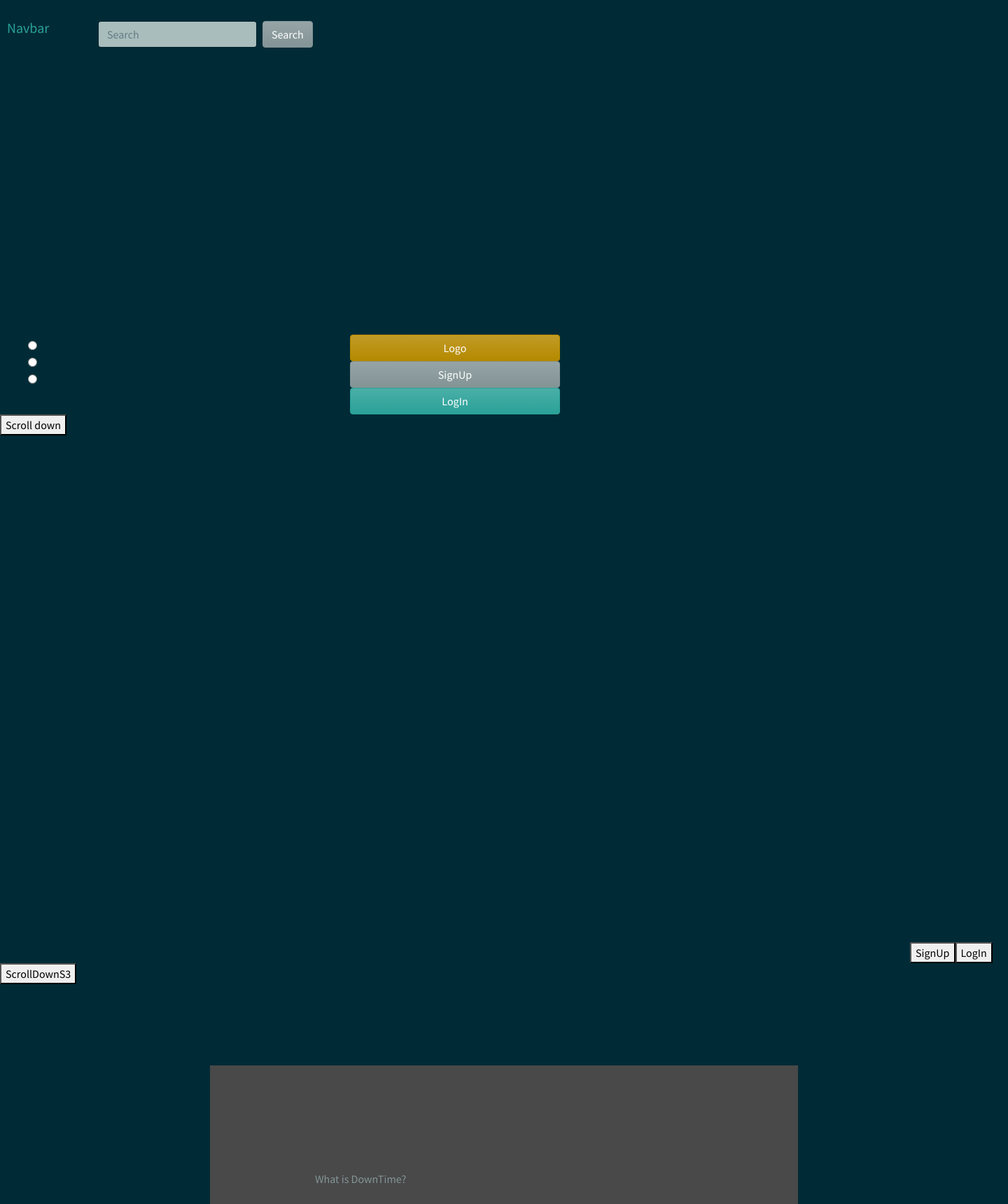
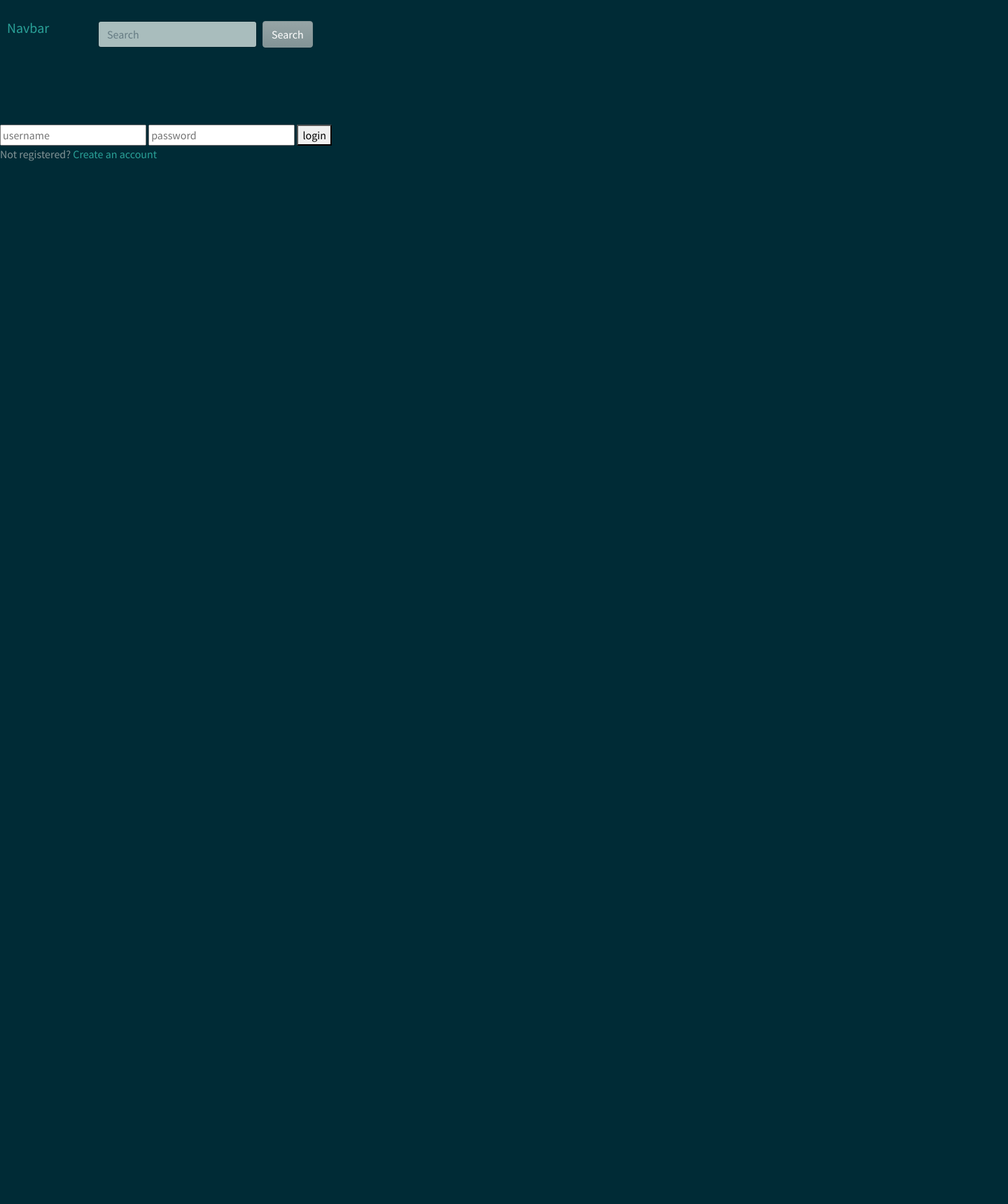
Before and after one commit to GSCrawley/downtime, a Python web app: template templates/log-in.html in a window 1440 px wide. Shown: the top 1720 px of the page at 70% size. Run offline with Jinja, Linux system fonts and the light colour scheme; the template is opened without the code that fills it, so the values that code supplies are empty; some libraries are stand-ins or nearby versions.

Commit message:
made login form

```diff
--- a/templates/log-in.html
+++ b/templates/log-in.html
@@ -17,7 +17,6 @@
     <!-- JavaScript -->
     <script type="text/javascript" src="../static/javascript/myscript.js"></script>
 
-    <title>Hello, world!</title>
   </head>
   <body>
 
@@ -34,58 +33,16 @@
             </form>
           </div>
 
-
-      <!-- button -->
-      <div class="button-center">
-        <button type="button" class="btn btn-primary">Logo</button>
-        <button type="button" class="btn btn-secondary">SignUp</button>
-        <button type="button" class="btn btn-success">LogIn</button>
-      </div>
-
-      <!-- radio -->
-      <div class="radio-points">
-        <input type="radio" name="slide" value="1"><br>
-        <input type="radio" name="slide" value="2"><br>
-        <input type="radio" name="slide" value="3">
-      </div>
-
-      <!-- button -->
-        <button onclick="scrollWin()" id="myBtn2">Scroll down</button>
-
-    </div>
-
-    <div class="main-body2">
-
-        <div class="desc">
-            What is DownTime?
-        </div>
-
-        <div class="sign">
-          <button type="button" name="button">SignUp</button>
-          <button type="button" name="button">LogIn</button>
-        </div>
-
-        <!-- button -->
-          <button onclick="scrollWin2()" id="myBtn">ScrollDownS3</button>
-
-
-    </div>
-
-    <div class="main-body3">
-
-        <div class="title-s3">
-            title
-        </div>
-
-        <div class="screen-shot1">
-          placeholder1
-        </div>
-
-        <div class="screen-shot2">
-          placeholder2
-        </div>
-
-
+        <div class="login-page">
+            <div class="form">
+              <form class="login-form">
+                <input type="text" placeholder="username"/>
+                <input type="password" placeholder="password"/>
+                <button>login</button>
+                <p class="message">Not registered? <a href="/signup">Create an account</a></p>
+              </form>
+            </div>
+          </div>
     </div>
 
     <!-- Optional JavaScript -->
```
